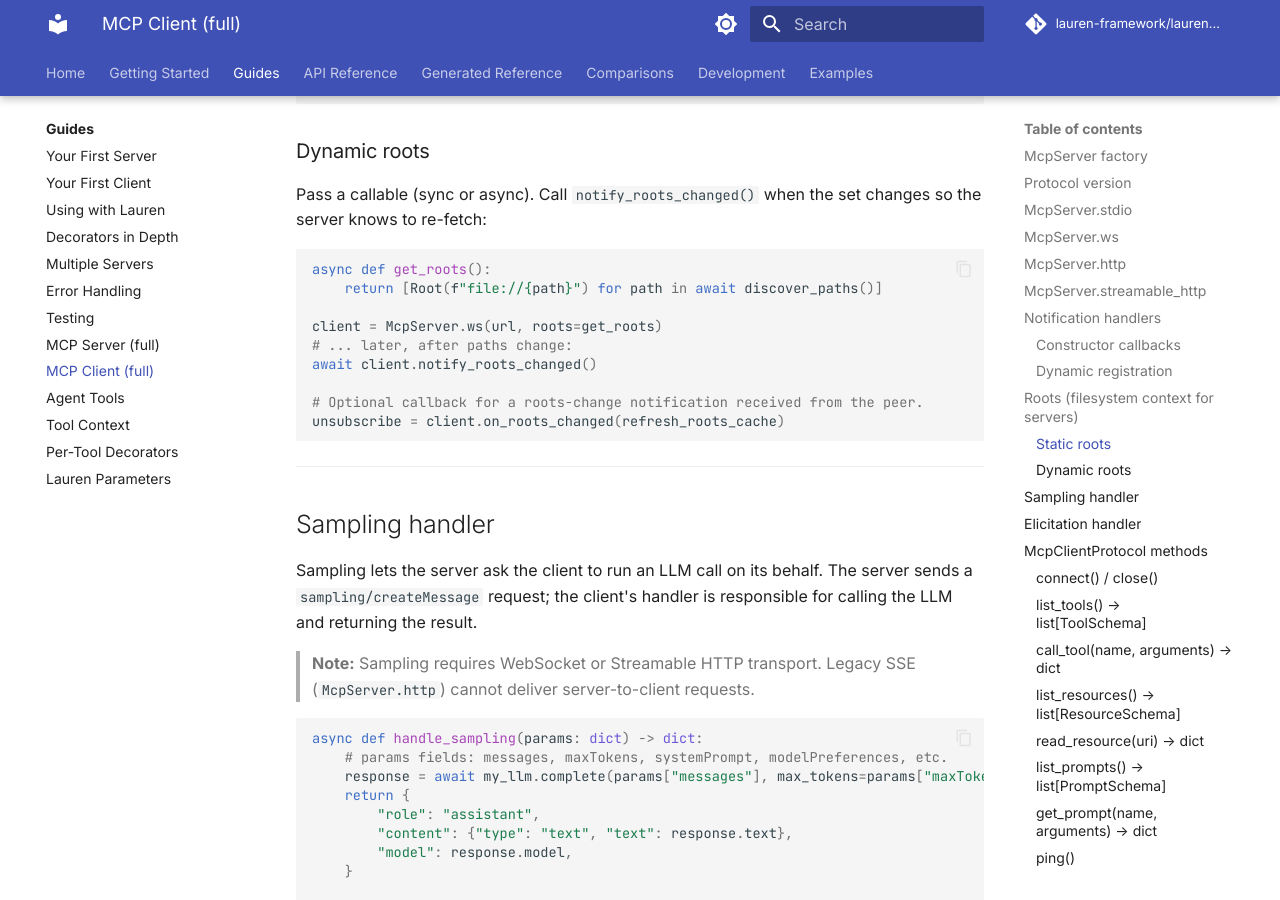
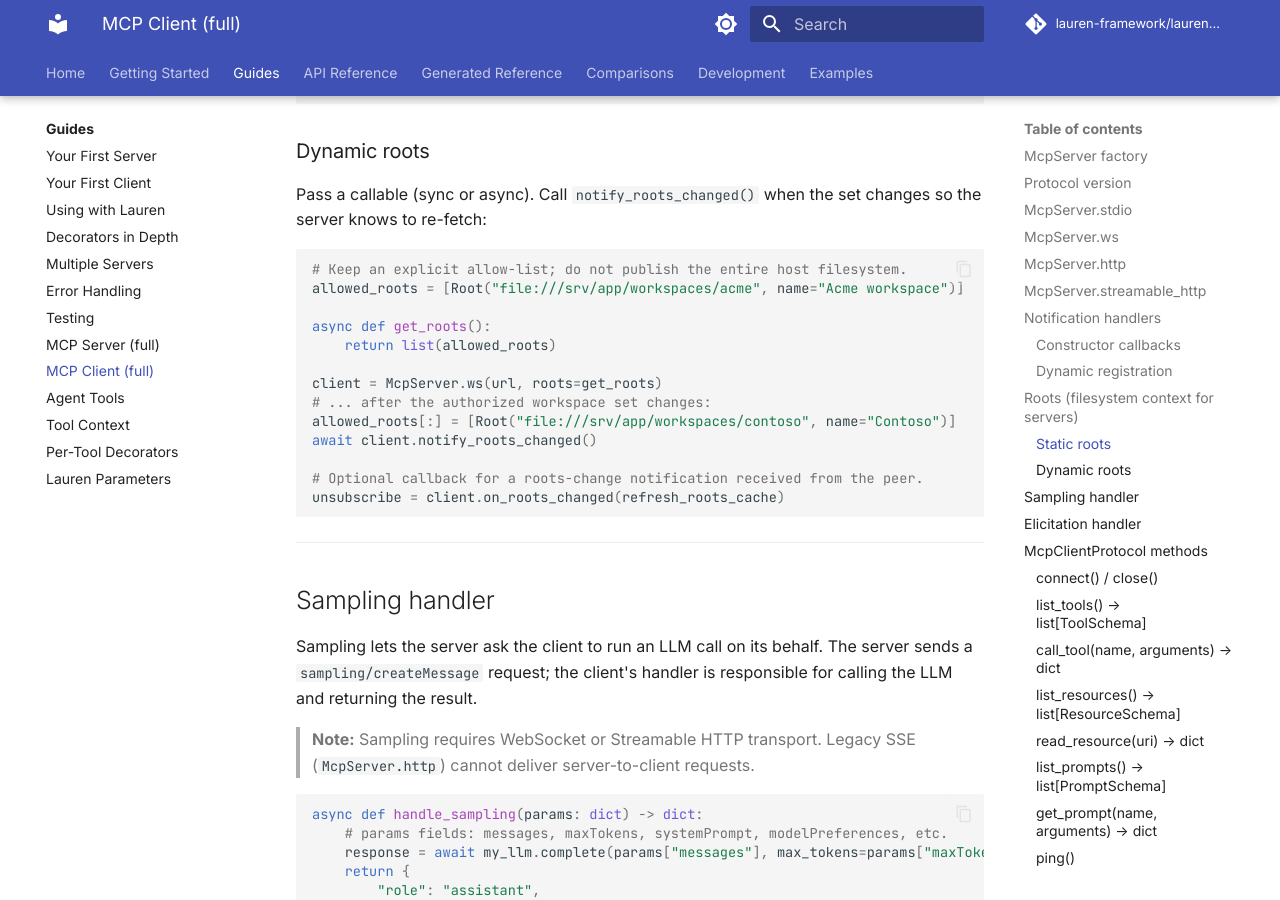
Before and after one commit to lauren-framework/lauren-mcp, an MkDocs documentation site: the page built from docs/guides/mcp-client.md, in a window 1280 px wide and 900 px high, scrolled down 5146 px. Built offline with MkDocs 1.6.1 and Material for MkDocs 9.7.7, drawn with Linux system fonts in a browser that asks for light colours; comment, search, counter and statistics services are not loaded; the version menu is left out.

Commit message:
docs: show allow-listed client roots example

````diff
--- a/docs/guides/mcp-client.md
+++ b/docs/guides/mcp-client.md
@@ -246,11 +246,15 @@ Pass a callable (sync or async). Call `notify_roots_changed()` when the set
 changes so the server knows to re-fetch:
 
 ```python
+# Keep an explicit allow-list; do not publish the entire host filesystem.
+allowed_roots = [Root("file:///srv/app/workspaces/acme", name="Acme workspace")]
+
 async def get_roots():
-    return [Root(f"file://{path}") for path in await discover_paths()]
+    return list(allowed_roots)
 
 client = McpServer.ws(url, roots=get_roots)
-# ... later, after paths change:
+# ... after the authorized workspace set changes:
+allowed_roots[:] = [Root("file:///srv/app/workspaces/contoso", name="Contoso")]
 await client.notify_roots_changed()
 
 # Optional callback for a roots-change notification received from the peer.
````
